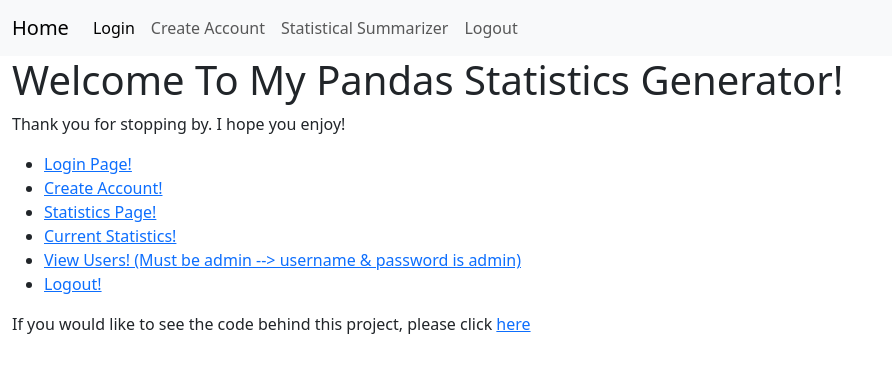
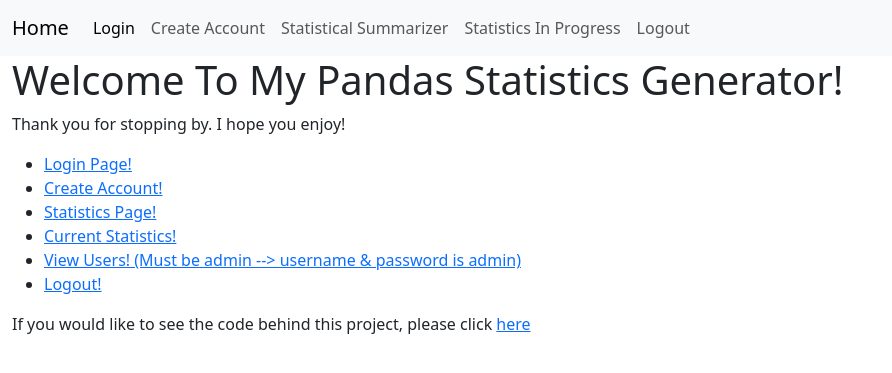
Before and after one commit to lgibbons12/Statistics-Web-Application, a Flask app: page / in a window 1280 px wide. Shown: the top 373 px of the page, without its empty margins (0-892 px from the left). Run offline with Flask 2, Linux system fonts and the light colour scheme.

Commit message:
Update base.html

```diff
--- a/templates/base.html
+++ b/templates/base.html
@@ -24,6 +24,9 @@
                 <a class="nav-link" href="/stats">Statistical Summarizer</a>
               </li>
               <li class="nav-item">
+                <a class="nav-link" href="/statsinprogress">Statistics In Progress</a>
+              </li>
+              <li class="nav-item">
                 <a class="nav-link" href="/logout">Logout</a>
               </li>
 
```
